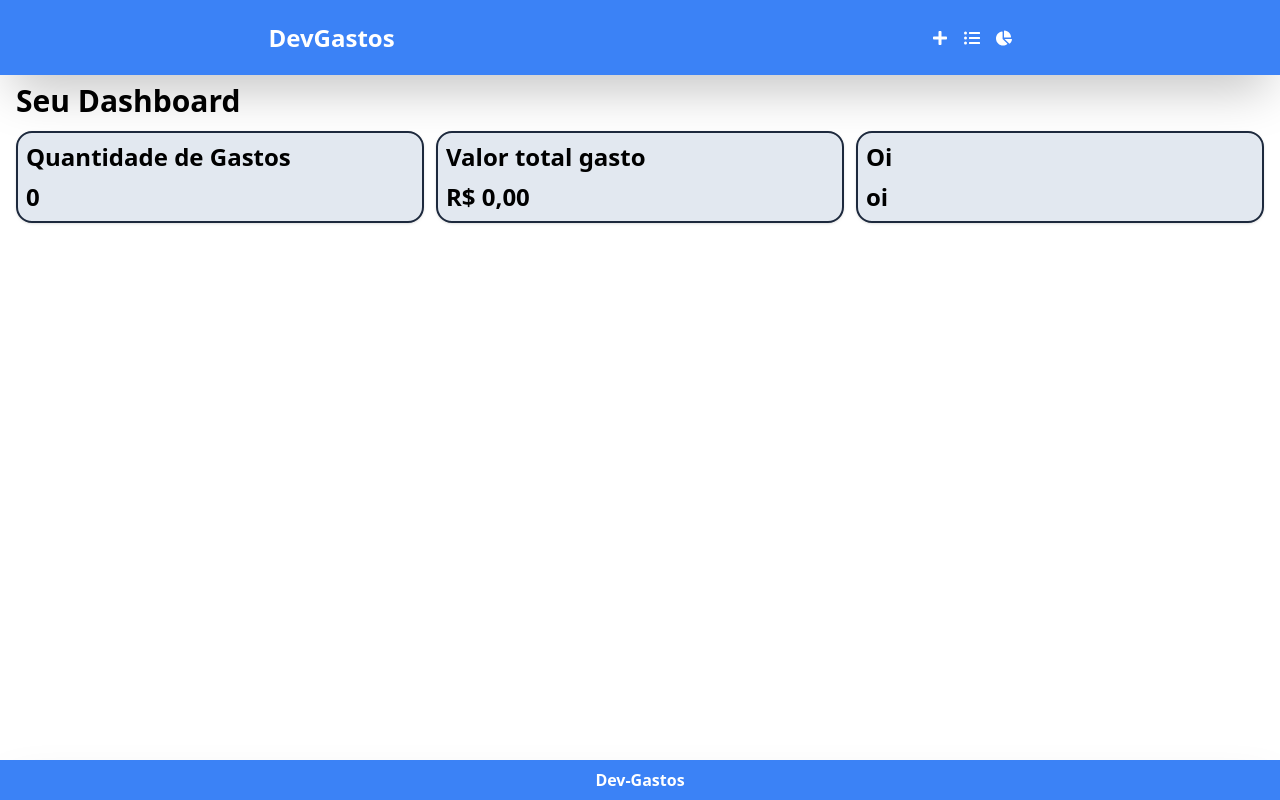
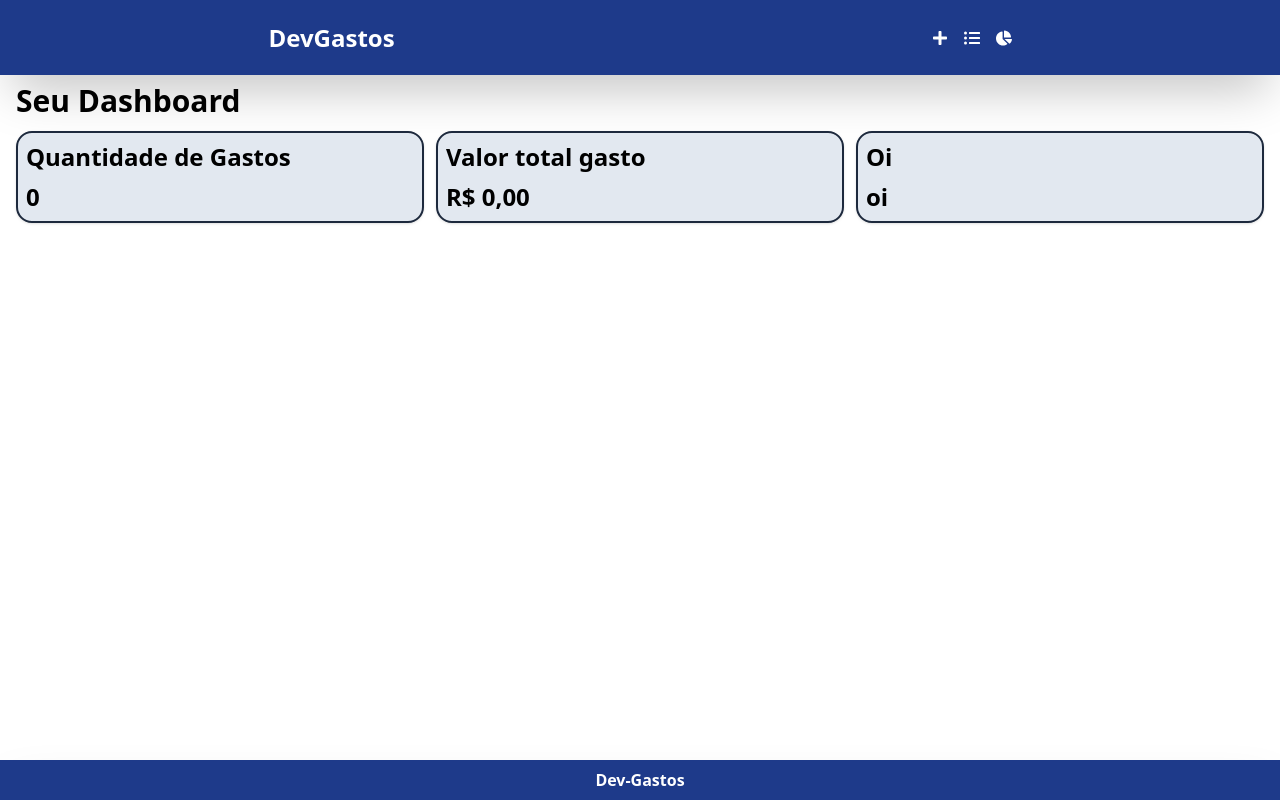
Before and after one commit to joseisaacpy/dev-gastos, a React app in the folder client/: page /dashboard in a window 1280 px wide. Built offline with nearby package versions, Linux system fonts and the light colour scheme; no server answers; the HTML template or start-up script is replaced by a standard one.

Commit message:
style: adicionar novas cores no layout padrão

```diff
--- a/client/src/Components/MainLayout/index.jsx
+++ b/client/src/Components/MainLayout/index.jsx
@@ -15,7 +15,7 @@ const MainLayout = () => {
         {/* Header */}
         <header className="">
           {/* Nav */}
-          <nav className="min-w-screen min-h-[75px] shadow-2xl flex items-center justify-around bg-primary text-white">
+          <nav className="min-w-screen min-h-[75px] shadow-2xl flex items-center justify-around bg-primary-dark text-white">
             <Link to={"/"}>
               <h1 className="font-bold text-2xl transition-all duration-200 hover:text-warning cursor-pointer ">
                 DevGastos
@@ -77,7 +77,7 @@ const MainLayout = () => {
           <Outlet />
         </main>
         {/* Footer */}
-        <footer className="min-w-screen shadow-2xl p-2 text-center bg-primary text-white">
+        <footer className="min-w-screen shadow-2xl p-2 text-center bg-primary-dark text-white">
           <p className="font-bold">Dev-Gastos</p>
         </footer>
       </div>
```
